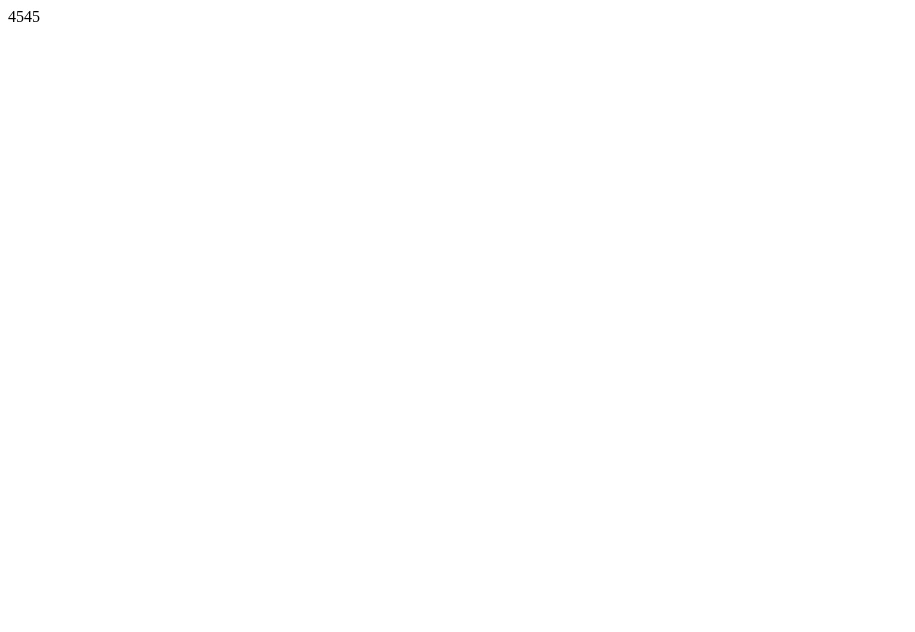
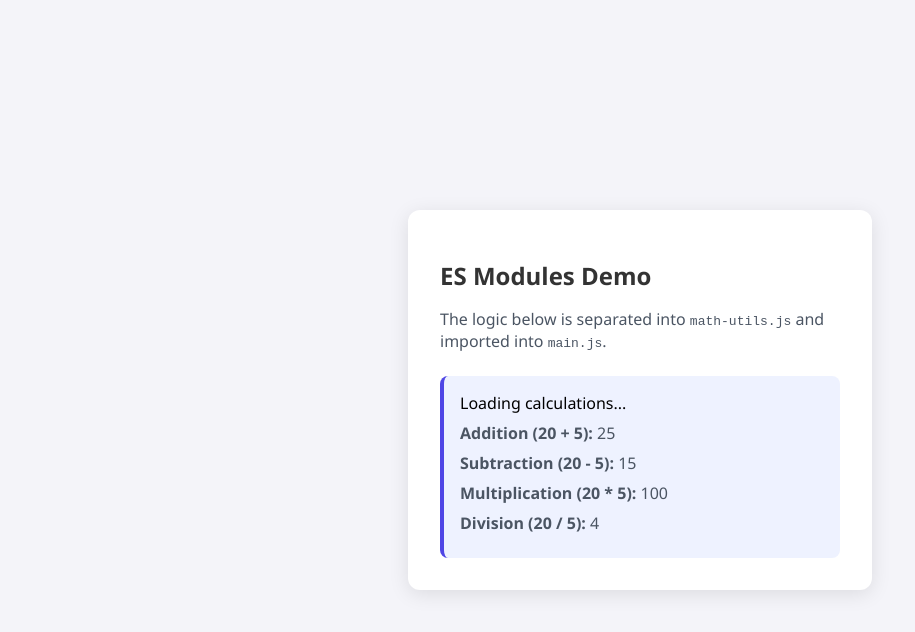
Before and after one commit to kamaldoharey/Learnin-Advance-JS, a website with bundled scripts: page 05-Modules-Import-Export/index.html in a window 1280 px wide. Shown: the whole page, without its empty margins (0-915 px from the left). Built offline with nearby package versions, Linux system fonts and the light colour scheme.

Commit message:
fix: 05-Modules-Import-Export

```diff
--- a/05-Modules-Import-Export/index.html
+++ b/05-Modules-Import-Export/index.html
@@ -1,18 +1,58 @@
-<!DOCTYPE html>
+<!doctype html>
 <html lang="en">
-	<head>
-		<meta charset="UTF-8" />
-		<meta name="viewport" content="width=device-width, initial-scale=1.0" />
-		<title>Document</title>
-	</head>
+  <head>
+    <meta charset="UTF-8" />
+    <meta name="viewport" content="width=device-width, initial-scale=1.0" />
+    <title>JavaScript Modules</title>
+    <style>
+      body {
+        font-family: 'Segoe UI', Tahoma, Geneva, Verdana, sans-serif;
+        background-color: #f4f4f9;
+        display: flex;
+        justify-content: center;
+        align-items: center;
+        height: 100vh;
+        margin: 0;
+      }
+      .card {
+        background: white;
+        padding: 2rem;
+        border-radius: 12px;
+        box-shadow: 0 4px 20px rgba(0, 0, 0, 0.1);
+        max-width: 400px;
+        width: 100%;
+      }
+      h1 {
+        color: #333;
+        font-size: 1.5rem;
+      }
+      #result {
+        margin-top: 1.5rem;
+        padding: 1rem;
+        background: #eef2ff;
+        border-radius: 8px;
+        border-left: 4px solid #4f46e5;
+      }
+      p {
+        margin: 0.5rem 0;
+        color: #4b5563;
+      }
+    </style>
+  </head>
+  <body>
+    <div class="card">
+      <h1>ES Modules Demo</h1>
+      <p>
+        The logic below is separated into <code>math-utils.js</code> and imported into
+        <code>main.js</code>.
+      </p>
+      <div id="result">
+        <!-- Results will be injected here -->
+        Loading calculations...
+      </div>
+    </div>
 
-	<body>
-		<script type="module" src="./main.js">
-			i();
-		</script>
-
-		<script>
-			document.write(4545);
-		</script>
-	</body>
+    <!-- IMPORTANT: type="module" is required for imports to work -->
+    <script type="module" src="./main.js"></script>
+  </body>
 </html>
--- a/05-Modules-Import-Export/main.js
+++ b/05-Modules-Import-Export/main.js
@@ -1 +1,19 @@
-import * as mathUtils1 from './mathUtils.js';
+import { add, subtract, multiply, divide } from './math-utils.js';
+
+const resultDisplay = document.getElementById('result');
+
+const renderResult = (label, value) => {
+  const p = document.createElement('p');
+  p.innerHTML = `<strong>${label}:</strong> ${value}`;
+  resultDisplay.appendChild(p);
+};
+
+const num1 = 20;
+const num2 = 5;
+
+renderResult('Addition (20 + 5)', add(num1, num2));
+renderResult('Subtraction (20 - 5)', subtract(num1, num2));
+renderResult('Multiplication (20 * 5)', multiply(num1, num2));
+renderResult('Division (20 / 5)', divide(num1, num2));
+
+console.log('Modules loaded successfully. Calculations performed.');
--- a/05-Modules-Import-Export/math-utils.js
+++ b/05-Modules-Import-Export/math-utils.js
@@ -1,17 +1,12 @@
-var myAdd = (a, b) => {
-	return a + b;
+export const add = (a, b) => a + b;
+
+export const subtract = (a, b) => a - b;
+
+export const multiply = (a, b) => a * b;
+
+export const divide = (a, b) => {
+  if (b === 0) {
+    return 'Error: Division by zero';
+  }
+  return a / b;
 };
-
-var mySub = (a, b) => {
-	return a - b;
-};
-
-var myMul = (a, b) => {
-	return a * b;
-};
-
-var myDiv = (a, b) => {
-	return a / b;
-};
-
-export { myAdd, mySub, myMul, myDiv };
```
